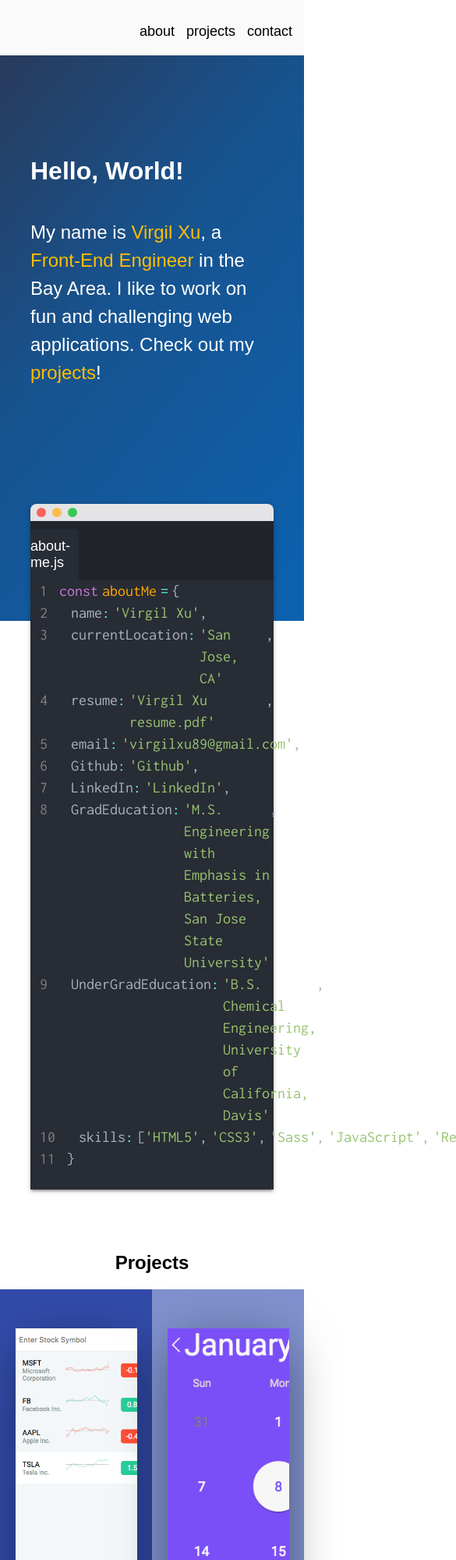
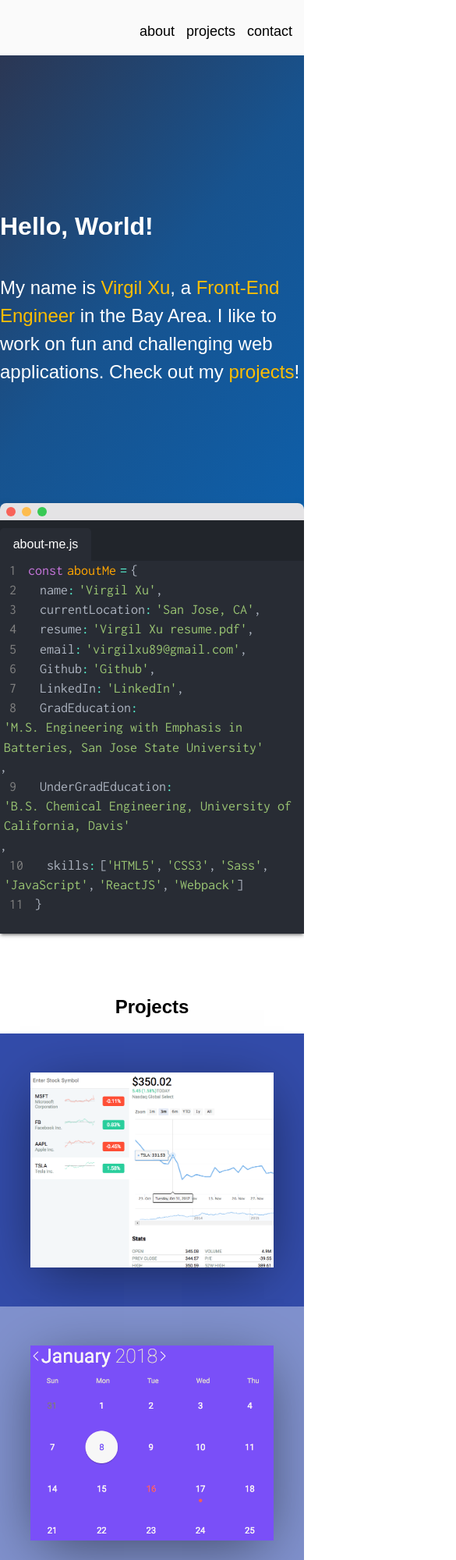
Before and after one commit to vhxu/portfolio, a React app: page / in a window 390 px wide. Shown: the top 2000 px of the page at 78% size, 585 px wide, since content can reach past the window. Built offline with nearby package versions, Linux system fonts and the light colour scheme.

Commit message:
trying to make responsive

```diff
--- a/index.html
+++ b/index.html
@@ -1,6 +1,7 @@
 <!DOCTYPE html>
 <html>
   <head>
+    <meta name="viewport" content="width=device-width, initial-scale=1" />
     <link href="https://fonts.googleapis.com/css?family=Inconsolata" rel="stylesheet">
     <link href="https://fonts.googleapis.com/css?family=Open+Sans:400,700" rel="stylesheet">
     <meta charset="utf-8">
--- a/style/_about-editor.scss
+++ b/style/_about-editor.scss
@@ -6,7 +6,7 @@
 }
 
 .editor-container {
-  width: 80%;
+  // width: 80%;
   box-shadow: 0 3px 4px 0 rgba(0, 0, 0, 0.14),
               0 1px 8px 0 rgba(0, 0, 0, 0.12),
               0 3px 3px -2px rgba(0, 0, 0, 0.4);
@@ -37,12 +37,12 @@
   .tab {
     display: flex;
     justify-content: center;
-    width: 20%;
+    // width: 20%;
     background-color: #282c34;
     padding-top: 12px;
     padding-bottom: 12px;
     border-radius: 5px 5px 0 0;
-    font-size: 18px;
+    // font-size: 18px;
   }
 }
 
@@ -50,11 +50,13 @@
   width: 100%;
   background-color: #282c34;
   font-family: 'Inconsolata', monospace;
-  font-size: 20px;
+  // font-size: 20px;
   padding-bottom: 25px;
 
   div {
     display: flex;
+    flex-wrap: wrap;
+    width: 100%;
     line-height: 1.4;
 
     .numbers {
--- a/style/_about.scss
+++ b/style/_about.scss
@@ -10,7 +10,7 @@
 .intro {
   display: flex;
   flex-direction: column;
-  width: 80%;
+  // width: 80%;
   color: #ffffff;
 
   div {
--- a/style/_app.scss
+++ b/style/_app.scss
@@ -1,5 +1,4 @@
 .navbar-about {
-  // background-image: linear-gradient(138deg, #2959db, #2b3754);
   padding-bottom: 50px;
 }
 
--- a/style/_navbar.scss
+++ b/style/_navbar.scss
@@ -1,7 +1,7 @@
 .navbar-container {
-  position: fixed;
-  top: 0;
-  width: 100%;
+  // position: fixed;
+  // top: 0;
+  // width: 100%;
   background-color: #fafafa;
   padding-top: 30px;
   padding-bottom: 20px;
--- a/style/_project.scss
+++ b/style/_project.scss
@@ -1,13 +1,13 @@
 .project {
-  width: 50%;
-  height: 500px;
+  // width: 50%;
+  // height: 500px;
   // outline: 1px solid black;
 
 .screenshot-container {
   display: flex;
   justify-content: center;
   align-items: center;
-  height: 500px;
+  // height: 500px;
   // outline: 1px solid black;
 }
 
@@ -16,7 +16,7 @@
     background-size: cover;
     // width: 75%;
     display: flex;
-    height: 400px;
+    // height: 400px;
     box-shadow: 0px 14px 71px -12px rgba(0,0,0,0.55);
   }
 
@@ -44,10 +44,10 @@
 
   .description {
     position: absolute;
-    width: 45%;
+    // width: 45%;
     opacity: 0;
-    margin-top: 20px;
-    line-height: 1.8;
+    // margin-top: 20px;
+    // line-height: 1.8;
 
     div {
       color: white;
@@ -65,7 +65,7 @@
 
       .skills {
         // border: 2px #FEBE01 solid;
-        margin-right: 12px;
+        // margin-right: 12px;
         color: #FEBE01;
       }
     }
@@ -78,7 +78,7 @@
       .links {
         border: 2px solid #FEBE01;
         border-radius: 10px;
-        padding: 3px;
+        padding: 5px;
         margin-top: 5px;
         margin-bottom: 8px;
 
--- a/style/main.scss
+++ b/style/main.scss
@@ -10,3 +10,53 @@ body {
   padding: 0;
   font-family: 'Opens Sans', sans-serif;
 }
+
+@media screen and (max-width: 450px) {
+  .navbar-container {
+    width: 100%;
+  }
+
+  .intro {
+    width: 100%;
+  }
+
+  .editor-container {
+    width: 100%;
+  }
+
+  .tab {
+    width: 30%;
+    font-size: 16px;
+  }
+
+  .editor-window {
+    font-size: 18px;
+  }
+
+  .project {
+    width: 100%;
+    height: 350px;
+  }
+
+  .screenshot-container {
+    height: 350px;
+
+    .screenshot {
+      height: 250px;
+    }
+
+    .description {
+      width: 95%;
+      font-size: 14px;
+    }
+  }
+  //
+  // .screenshot-container {
+  //   display: flex;
+  //   justify-content: center;
+  //   align-items: center;
+  //   height: 500px;
+  //   // outline: 1px solid black;
+  // }
+
+}
```
